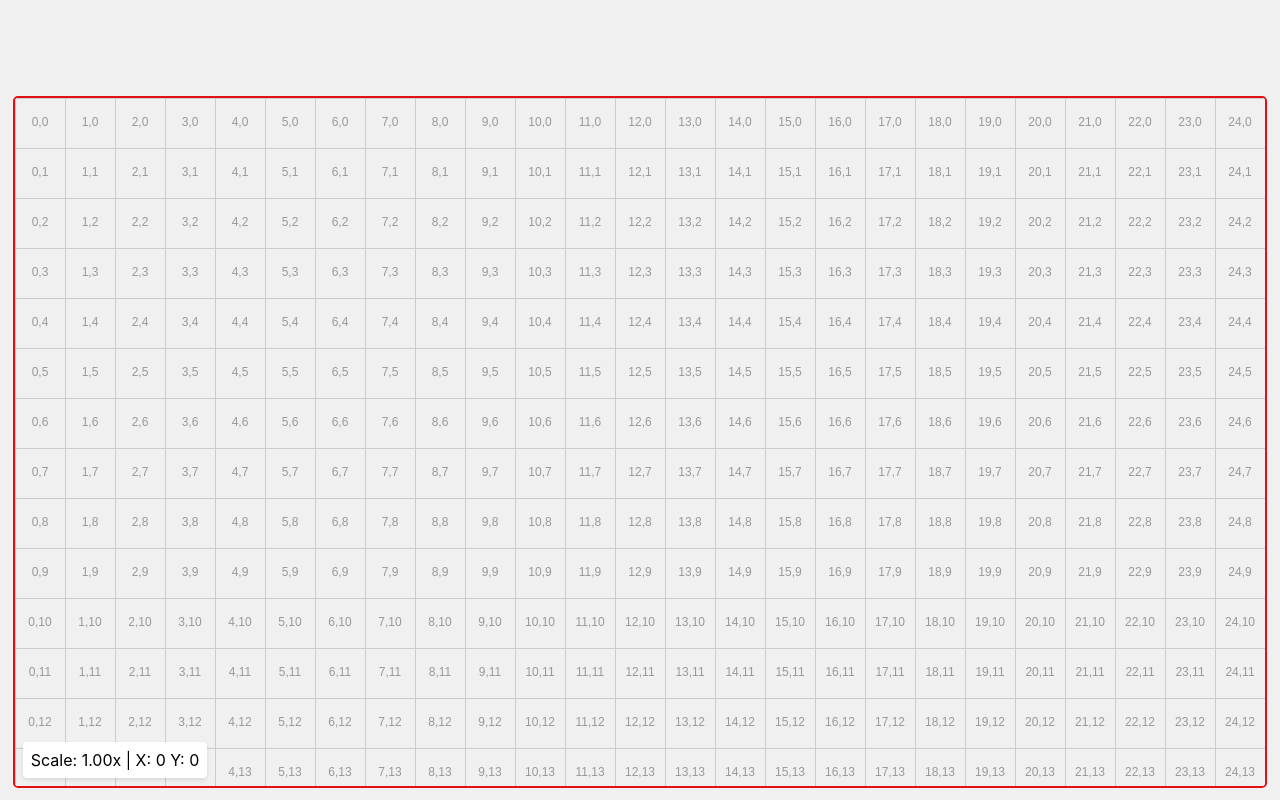
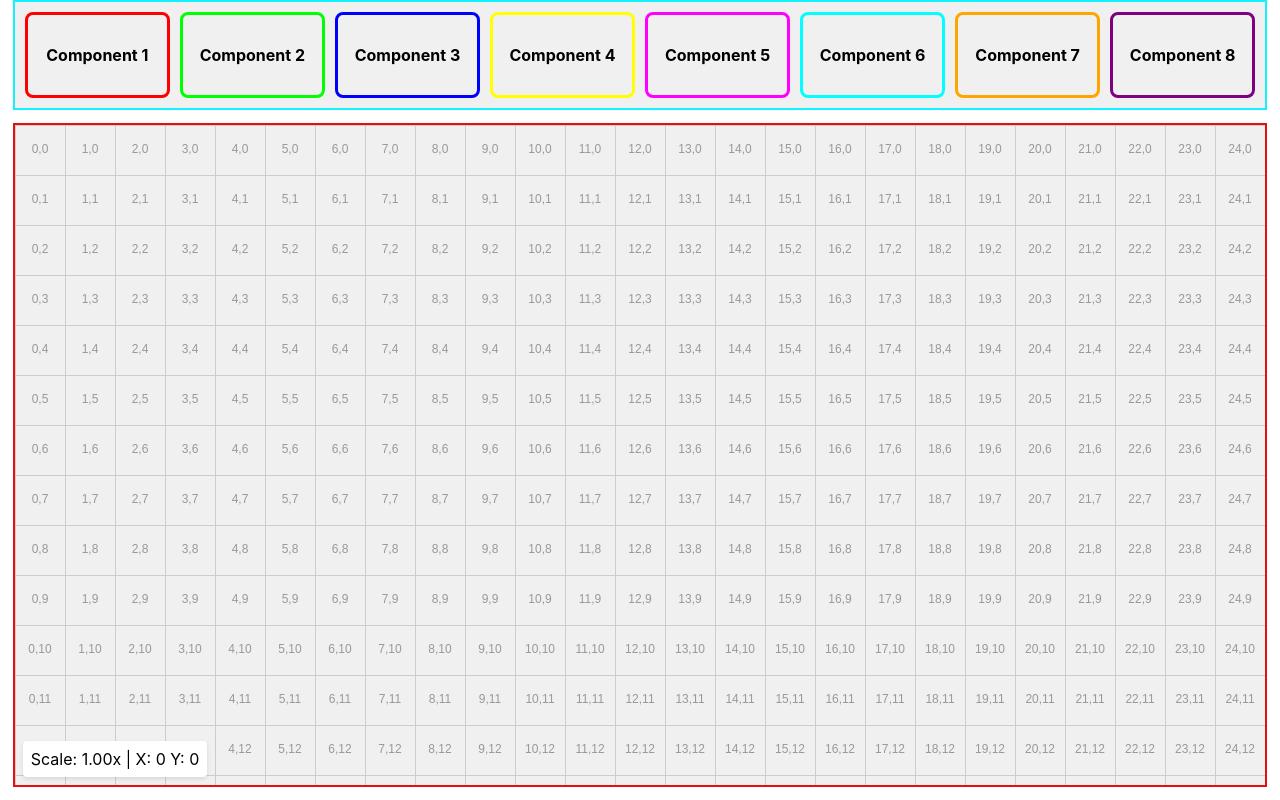
Before and after one commit to blarvin/interactive-viewport, a React (Create React App) app: page / in a window 1280 px wide. Built offline with nearby package versions, Linux system fonts and the light colour scheme.

Commit message:
add RibbonComponent and css

```diff
--- a/package.json
+++ b/package.json
@@ -3,6 +3,9 @@
   "version": "0.1.0",
   "private": true,
   "dependencies": {
+    "@fortawesome/fontawesome-svg-core": "^6.5.2",
+    "@fortawesome/free-solid-svg-icons": "^6.5.2",
+    "@fortawesome/react-fontawesome": "^0.2.2",
     "@testing-library/jest-dom": "^5.17.0",
     "@testing-library/react": "^13.4.0",
     "@testing-library/user-event": "^13.5.0",
--- a/src/App.css
+++ b/src/App.css
@@ -32,8 +32,8 @@ html, body, #root {
 }
 
 .viewport-content {
-  width: 10000px;
-  height: 10000px;
+  width: 5000px;
+  height: 5000px;
   position: relative;
   background-color: white;
 }
@@ -81,3 +81,27 @@ html, body, #root {
   border-radius: 4px;
   box-shadow: 0 2px 4px rgba(0, 0, 0, 0.1);
 }
+
+.App {
+  display: flex;
+  flex-direction: column;
+  height: 100vh; /* Full viewport height */
+}
+
+.ribbon {
+  /* Add any specific styles for your ribbon here */
+  /* For example: */
+  padding: 5px;
+  background-color: #f0f0f0a6;
+  margin-left: 1%;
+  margin-right: 1%;
+  border: 2px solid #12f3ff;
+}
+
+.workspace {
+  flex-grow: 1;
+  overflow: hidden; /* In case the content is larger than the available space */
+  /* Adjust these values as needed to match your desired padding */
+  margin: 1%;
+  border: 2px solid #e21010;
+}
--- a/src/App.js
+++ b/src/App.js
@@ -1,17 +1,14 @@
-import React from "react";
-import WorkspaceComponent from "./components/WorkspaceComponent";
-import "./App.css";
+import React from 'react';
+import './App.css';
+import RibbonComponent from './components/RibbonComponent';
+import WorkspaceComponent from './components/WorkspaceComponent';
 
 function App() {
   return (
-    <div className="app">
-      {/* <div className="top-section">
-        <p>This is the top 14% area</p>
-      </div> */}
-      <div className="viewport-container">
-        <div className="interactive-viewport-wrapper">
-          <WorkspaceComponent />
-        </div>
+    <div className="App">
+      <RibbonComponent />
+      <div className="workspace">
+        <WorkspaceComponent />
       </div>
     </div>
   );
--- /dev/null
+++ b/src/components/RibbonComponent.css
@@ -0,0 +1,26 @@
+.ribbon {
+    display: flex;
+    flex-wrap: wrap;
+    gap: 10px;
+    padding: 10px;
+    background-color: #f0f0f0;
+  }
+
+  .ribbon-button {
+    flex: 1;
+    min-width: 120px;
+    height: 80px;
+    display: flex;
+    justify-content: center;
+    align-items: center;
+    border: 3px solid;
+    border-radius: 8px;
+    font-size: 16px;
+    font-weight: bold;
+    cursor: pointer;
+    transition: background-color 0.3s;
+  }
+
+  .ribbon-button:hover {
+    background-color: rgba(0, 0, 0, 0.1);
+  }
--- /dev/null
+++ b/src/components/RibbonComponent.js
@@ -0,0 +1,31 @@
+import React from 'react';
+import './RibbonComponent.css';
+
+const RibbonComponent = () => {
+  const buttons = [
+    { id: 1, label: 'Component 1', color: '#FF0000' }, // Red
+    { id: 2, label: 'Component 2', color: '#00FF00' }, // Green
+    { id: 3, label: 'Component 3', color: '#0000FF' }, // Blue
+    { id: 4, label: 'Component 4', color: '#FFFF00' }, // Yellow
+    { id: 5, label: 'Component 5', color: '#FF00FF' }, // Magenta
+    { id: 6, label: 'Component 6', color: '#00FFFF' }, // Cyan
+    { id: 7, label: 'Component 7', color: '#FFA500' }, // Orange
+    { id: 8, label: 'Component 8', color: '#800080' }, // Purple
+  ];
+
+  return (
+    <div className="ribbon">
+      {buttons.map((button) => (
+        <div
+          key={button.id}
+          className="ribbon-button"
+          style={{ borderColor: button.color }}
+        >
+          {button.label}
+        </div>
+      ))}
+    </div>
+  );
+};
+
+export default RibbonComponent;
```
Also changed, not shown: 1 other file (tests, documents, lock files or other folders).
